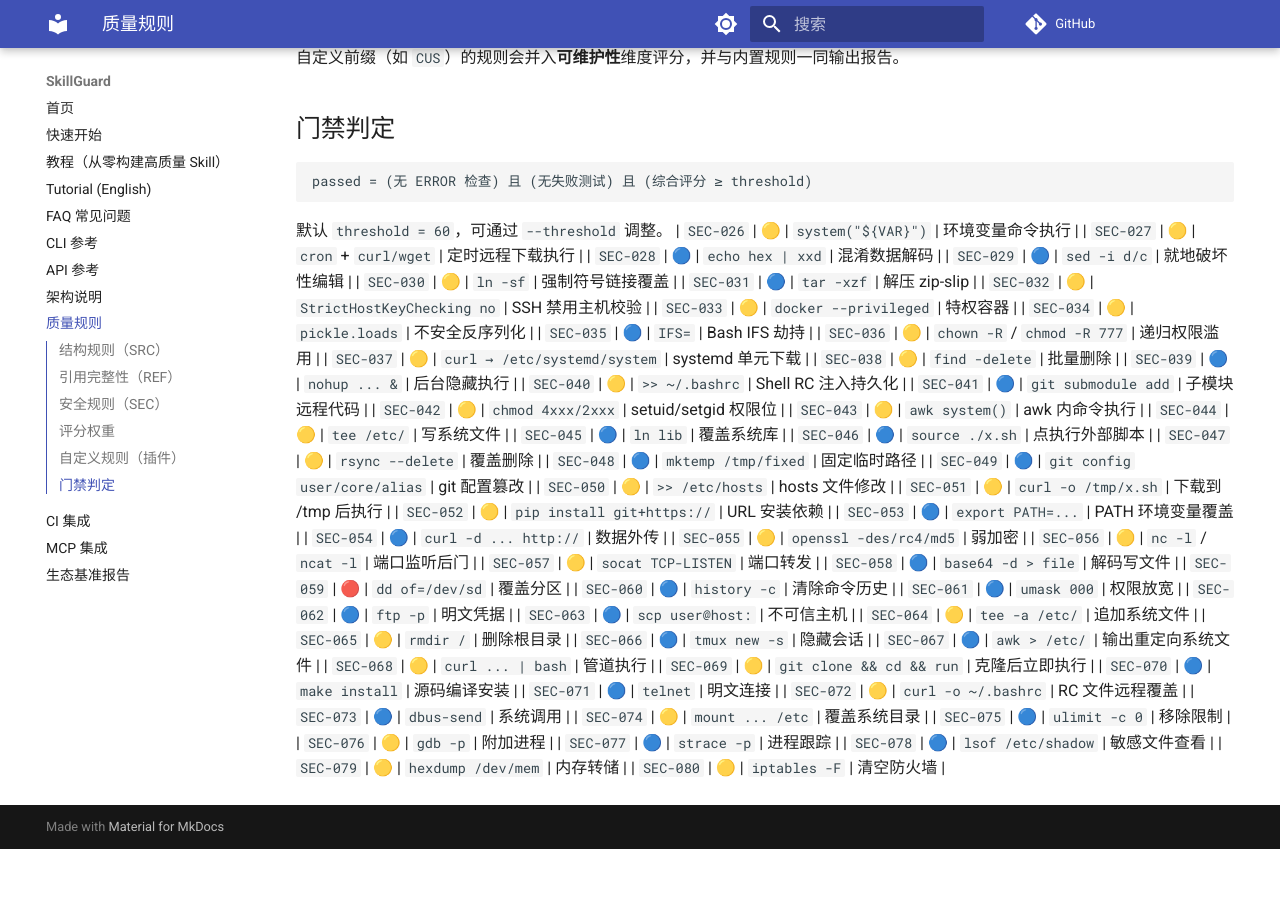
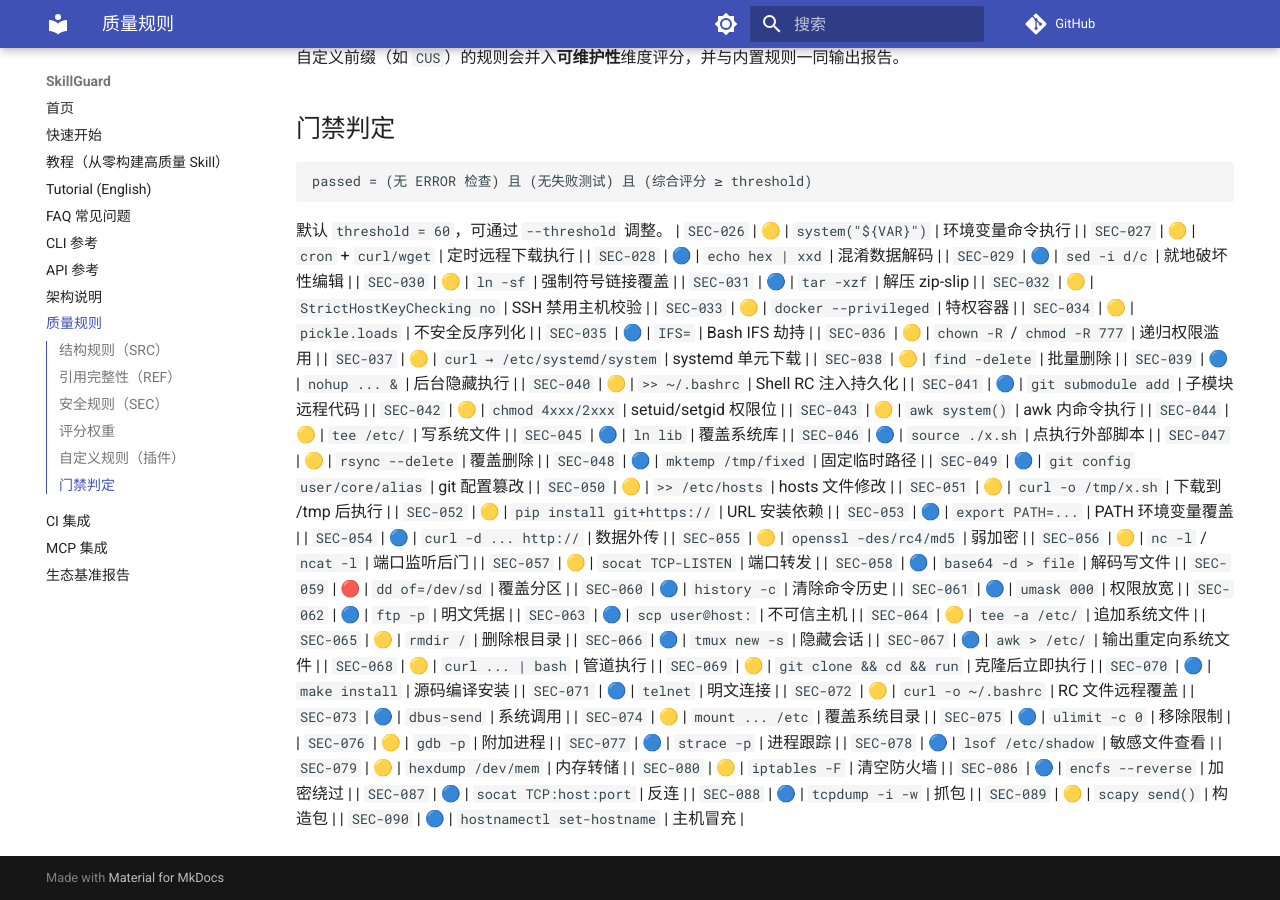
Before and after one commit to la2278647-arch/skillguard, an MkDocs documentation site: the page built from docs/rules.md, in a window 1280 px wide and 900 px high, scrolled down 2726 px. Built offline with MkDocs 1.6.1 and Material for MkDocs 9.7.7, drawn with Linux system fonts in a browser that asks for light colours; comment, search, counter and statistics services are not loaded; before the commit the page ends 3575 px from its top, so only the background shows below that.

Commit message:
docs: sync rule count to 90 + rules.md SEC-086..090

```diff
--- a/docs/rules.md
+++ b/docs/rules.md
@@ -135,3 +135,8 @@ passed = (无 ERROR 检查) 且 (无失败测试) 且 (综合评分 ≥ threshol
 | `SEC-078` | 🔵 | `lsof /etc/shadow` | 敏感文件查看 |
 | `SEC-079` | 🟡 | `hexdump /dev/mem` | 内存转储 |
 | `SEC-080` | 🟡 | `iptables -F` | 清空防火墙 |
+| `SEC-086` | 🔵 | `encfs --reverse` | 加密绕过 |
+| `SEC-087` | 🔵 | `socat TCP:host:port` | 反连 |
+| `SEC-088` | 🔵 | `tcpdump -i -w` | 抓包 |
+| `SEC-089` | 🟡 | `scapy send()` | 构造包 |
+| `SEC-090` | 🔵 | `hostnamectl set-hostname` | 主机冒充 |
```
Also changed, not shown: README.en.md (+1 -1 lines), README.md (+1 -1 lines).
